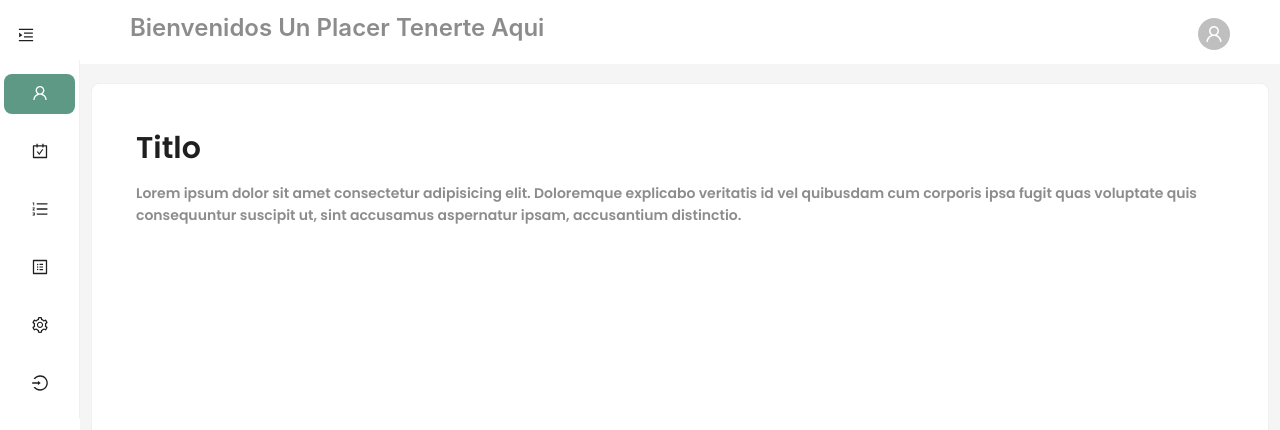
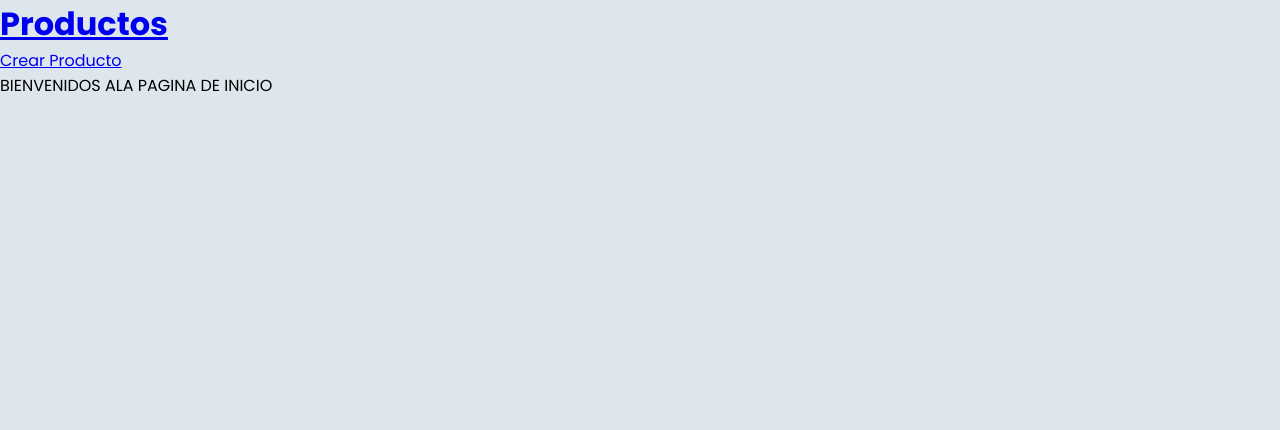
Before and after one commit to sdqguallichico/React-app-pedido, a React (Vite) app in the folder restaurante/: page /inicio in a window 1280 px wide. Shown: the top 430 px of the page. Built offline with nearby package versions, Linux system fonts and the light colour scheme.

Commit message:
metodo get producto sin diseño

```diff
--- a/restaurante/src/App.jsx
+++ b/restaurante/src/App.jsx
@@ -1,51 +1,27 @@
-import { Button, Layout, Flex } from "antd";
-import { MenuUnfoldOutlined, MenuFoldOutlined } from "@ant-design/icons";
+import React from "react";
+import {
+  BrowserRouter,
+  Router,
+  Route,
+  Routes,
+  Navigate,
+} from "react-router-dom";
+import { Productos } from "./pages/Productos";
+import { ProductosCrear } from "./pages/ProductosCrear";
+import { Inicio } from "./pages/inicio";
+import { Navigation } from "./components/Navigation";
 
-import React, { useState } from "react";
-import { BrowserRouter as Routes, Route } from "react-router-dom";
-import Sidebar from "./components/Sidebar";
-import CustomHeader from "./components/Header";
-import "./App.css";
-import { SiTrueup } from "react-icons/si";
-import SideContent from "./components/SideContent";
-import MainContent from "./components/MainContent";
-import AppRoutes from "./Routes";
-
-const { Sider, Header, Content } = Layout;
 function App() {
-  const [collapsed, setCollapsed] = useState(true);
   return (
-    <Layout>
-
-      <Sider
-        theme="light"
-        trigger={null}
-        collapsible
-        collapsed={collapsed}
-        className="sider"
-      >
-        <AppRoutes />
-        <Sidebar className="us" />
-
-        <Button
-          type="text"
-          icon={collapsed ? <MenuUnfoldOutlined /> : <MenuFoldOutlined />}
-          onClick={() => setCollapsed(!collapsed)}
-          className="triger-btn"
-        />
-      </Sider>
-
-      <Layout>
-        <Header className="header">
-          <CustomHeader />
-        </Header>
-        <Content className="content">
-          <Flex gap="large">
-            <MainContent />
-          </Flex>
-        </Content>
-      </Layout>
-    </Layout>
+    <BrowserRouter>
+    <Navigation />
+      <Routes>
+        <Route path="/" element={<Navigate to="/inicio" />} />
+        <Route path="/inicio" element={<Inicio />} />
+        <Route path="/productos" element={<Productos />} />
+        <Route path="/productosc" element={<ProductosCrear />} />
+      </Routes>
+    </BrowserRouter>
   );
 }
 
--- /dev/null
+++ b/restaurante/src/api/producto.api.js
@@ -0,0 +1,5 @@
+import axios from "axios";
+
+export const getAllProduct = () => {
+    return axios.get('http://localhost:8084/productos/listar')
+}
--- /dev/null
+++ b/restaurante/src/components/Navigation.jsx
@@ -0,0 +1,11 @@
+import { Link } from "react-router-dom";
+
+export function Navigation(){
+    return(
+        <div>
+
+            <Link to="/productos"><h1>Productos</h1></Link>
+            <Link to="/productosc">Crear Producto</Link>
+        </div>
+    )
+}
--- /dev/null
+++ b/restaurante/src/components/ProductosListar.jsx
@@ -0,0 +1,26 @@
+import { useEffect, useState } from "react";
+import { getAllProduct } from "../api/producto.api";
+
+export function ProductosListar() {
+    const [productos, setProductos] = useState([]);
+
+    useEffect(() => {
+        async function cargarP() {
+            const res = await getAllProduct();
+            setProductos(res.data);
+        }
+
+        cargarP();
+    }, []);
+
+    return (
+        <div>
+            {productos.map(producto=>(
+                <div>
+                    <h1>{producto.nombre}</h1>
+                    <p>{producto.descripcion}</p>
+                </div>
+            ))}
+        </div>
+    )
+}
--- a/restaurante/src/pages/Productos.jsx
+++ b/restaurante/src/pages/Productos.jsx
@@ -1,7 +1,9 @@
-function Productos() {
-    return(
-        <div>productos paginas Alo</div>
+
+import { ProductosListar } from "../components/ProductosListar"
+
+export function Productos() {
+
+    return (
+        <ProductosListar />
     )
 }
-
-export default Productos;
--- a/restaurante/src/pages/ProductosCrear.jsx
+++ b/restaurante/src/pages/ProductosCrear.jsx
@@ -1,5 +1,5 @@
 export function ProductosCrear() {
     return(
-        <div>Crear Productos</div>
+        <div>Crear Productos Aqui</div>
     )
 }
--- /dev/null
+++ b/restaurante/src/pages/inicio.jsx
@@ -0,0 +1,5 @@
+export function Inicio() {
+    return(
+        <div>BIENVENIDOS ALA PAGINA DE INICIO</div>
+    )
+}
```
Also changed, not shown: 1 other file (tests, documents, lock files or other folders).
